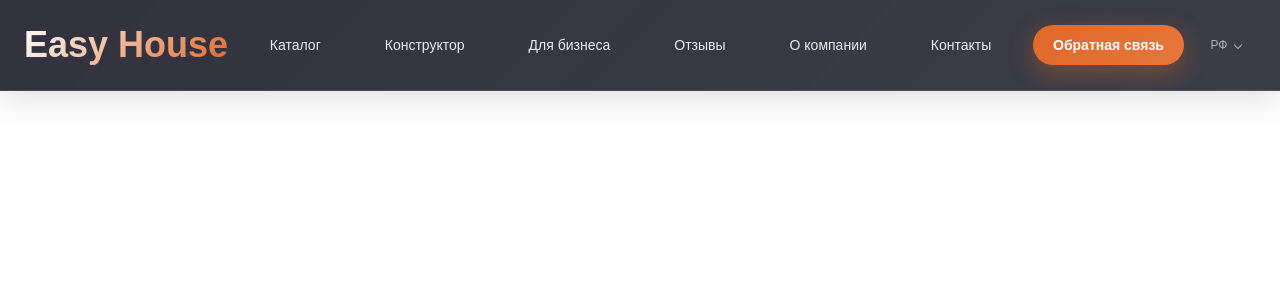
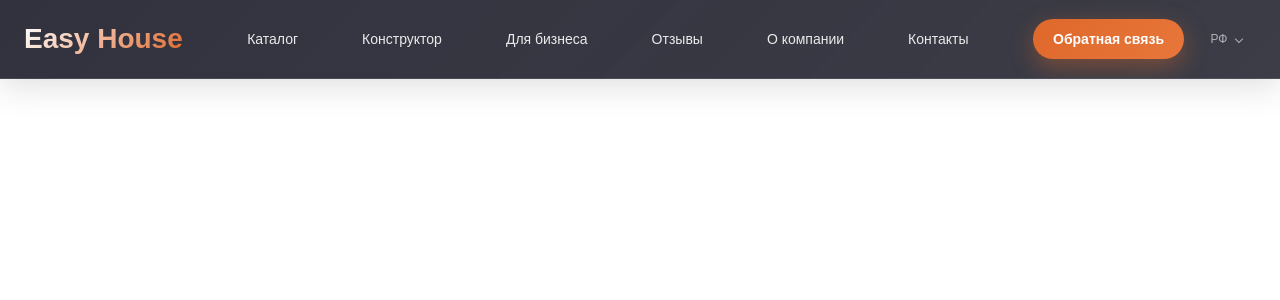
Before and after one commit to litvinenko88/Easy-House, a Next.js app: page / in a window 1280 px wide. Shown: the top 300 px of the page. Built offline with nearby package versions, Linux system fonts and the light colour scheme.

Commit message:
heder готов

```diff
--- a/src/components/Header/Header.module.css
+++ b/src/components/Header/Header.module.css
@@ -40,7 +40,7 @@
 }
 
 .logoText {
-  font-size: var(--h3-size) !important;
+  font-size: var(--font-size-h4) !important;
   font-weight: 700;
   color: var(--color-white);
   white-space: nowrap;
@@ -80,7 +80,7 @@
   padding: 0.75rem 1rem;
   text-decoration: none;
   outline: none;
-  font-size: var(--text-size) !important;
+  font-size: var(--text-size-sm) !important;
   font-family: inherit;
   background: none;
   border: none;
--- a/src/styles/globals.css
+++ b/src/styles/globals.css
@@ -37,13 +37,6 @@
   --border-gray: #e0e0e0;
   --dark-green: #2e7d32;
 
-  /* Текст - единые размеры для всего сайта */
-  --text-size: 14px;
-  --text-size-sm: 0.875rem;
-  --text-size-lg: 1.25rem;
-  --font-size-xs: 0.75rem;
-  --h3-size: var(--font-size-h3);
-
   /* Отступы */
   --spacing-2xl: 48px;
   --spacing-3xl: 64px;
@@ -81,6 +74,10 @@
   --font-size-h4: clamp(1.25rem, 3vw, 1.75rem);
   --font-size-h5: clamp(1.125rem, 2.5vw, 1.5rem);
   --font-size-text: clamp(1rem, 2vw, 1.125rem);
+  --text-size: clamp(0.8rem, 1.5vw, 1rem);
+  --text-size-sm: clamp(0.7rem, 1.2vw, 0.875rem);
+  --text-size-lg: clamp(1rem, 1.8vw, 1.25rem);
+  --font-size-xs: clamp(0.6rem, 1vw, 0.75rem);
 
   /* Spacing */
   --spacing-xs: clamp(0.5rem, 1vw, 0.75rem);
```
